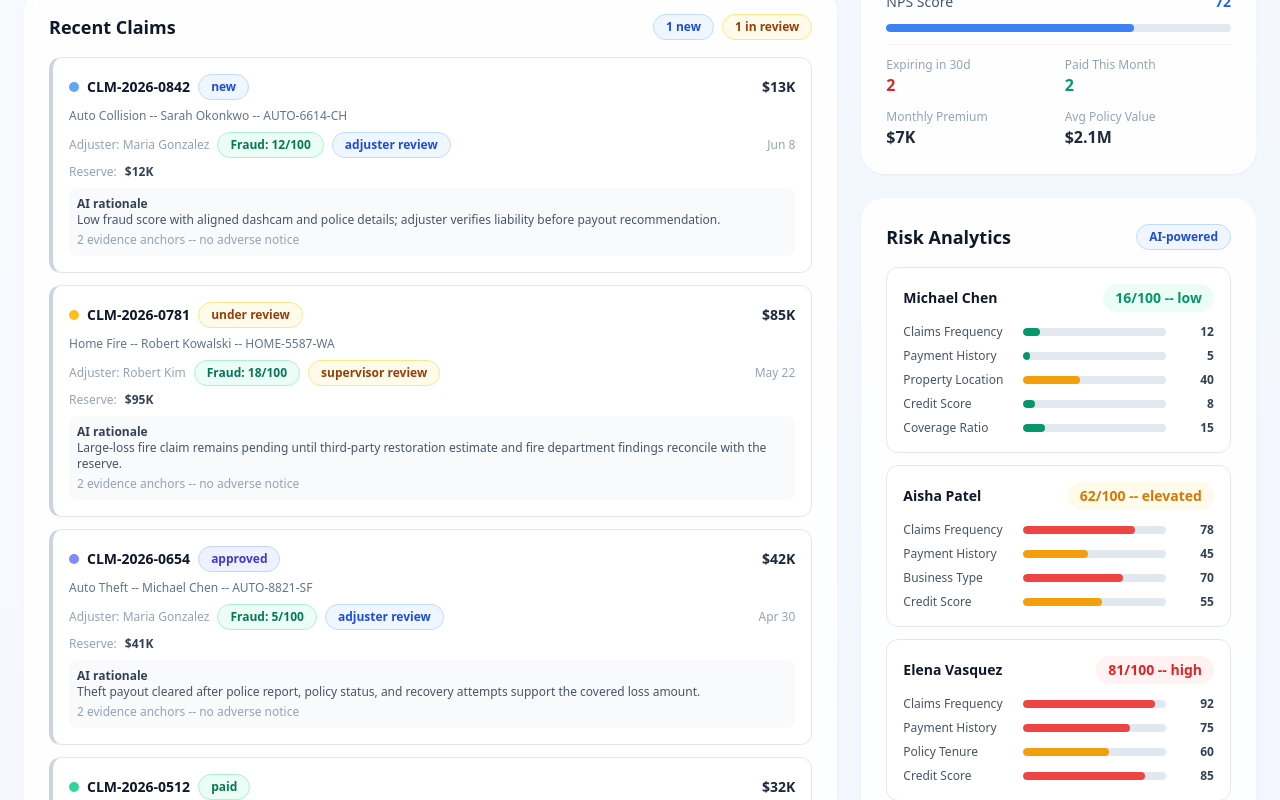
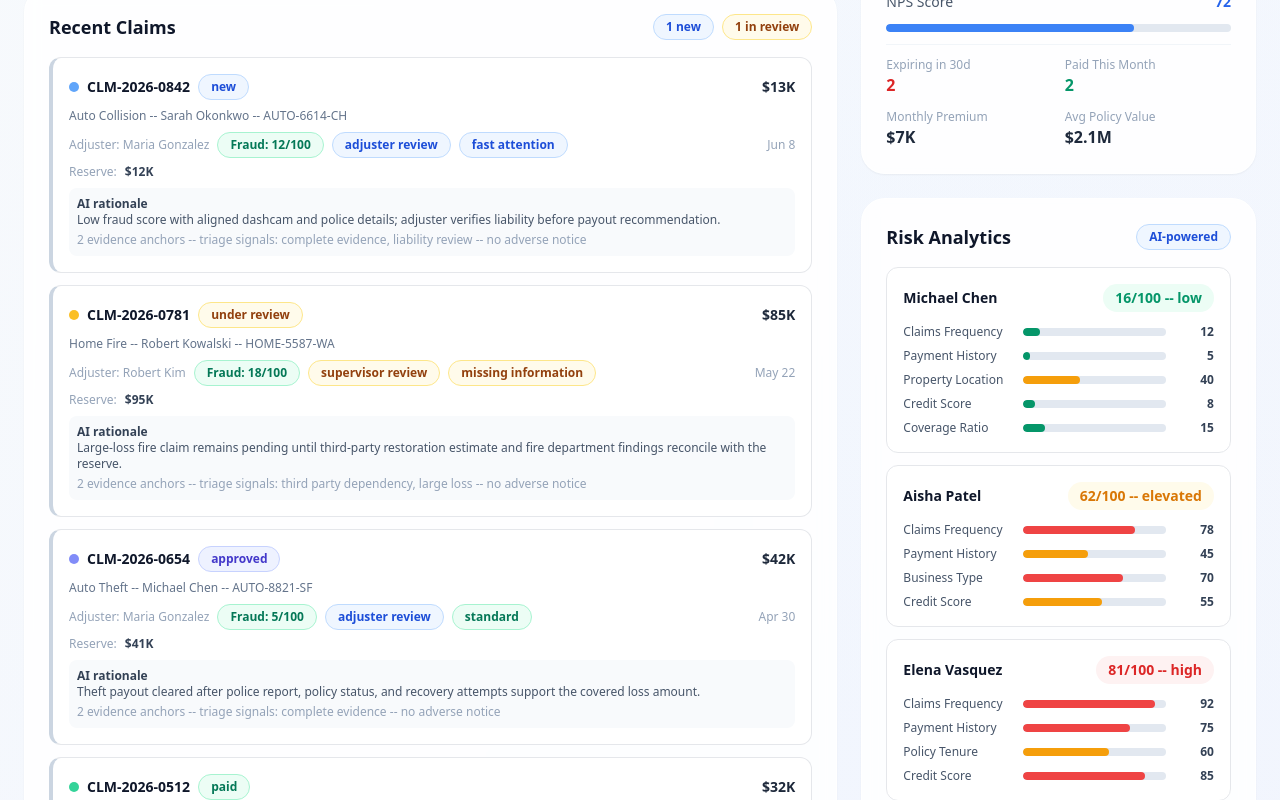
Before and after one commit to tensorgarden/insurtech-ai-platform, a Next.js app: page / in a window 1280 px wide. Shown: the part 940-1740 px from the top of the page. Built offline with nearby package versions, Linux system fonts and the light colour scheme.

Commit message:
Add governed claim triage lanes

```diff
--- a/src/app/page.tsx
+++ b/src/app/page.tsx
@@ -288,6 +288,16 @@ function ClaimCard({ claim }: { claim: Claim }) {
     legal_review: "purple",
   };
   const reviewGateLabel = claim.reviewGate.split("_").join(" ");
+  const triageLaneTone: Record<Claim["triageLane"], "green" | "blue" | "amber" | "purple"> = {
+    standard: "green",
+    fast_attention: "blue",
+    specialist_review: "purple",
+    missing_information: "amber",
+  };
+  const triageLaneLabel = claim.triageLane.split("_").join(" ");
+  const triageSignalsLabel = claim.triageSignals
+    .map((signal) => signal.split("_").join(" "))
+    .join(", ");
 
   const typeLabel: Record<string, string> = {
     auto_collision: "Auto Collision",
@@ -319,6 +329,7 @@ function ClaimCard({ claim }: { claim: Claim }) {
           <span className="text-slate-400">Adjuster: {claim.adjuster}</span>
           <Badge tone={fraudColor}>Fraud: {claim.aiFraudScore}/100</Badge>
           <Badge tone={reviewGateTone[claim.reviewGate]}>{reviewGateLabel}</Badge>
+          <Badge tone={triageLaneTone[claim.triageLane]}>{triageLaneLabel}</Badge>
         </div>
         <span className="text-slate-400">
           {new Date(claim.filedDate).toLocaleDateString("en-US", {
@@ -362,7 +373,8 @@ function ClaimCard({ claim }: { claim: Claim }) {
         <div className="font-semibold text-slate-700">AI rationale</div>
         <p>{claim.aiDecisionRationale}</p>
         <div className="mt-1 text-slate-400">
-          {claim.evidenceAnchors.length} evidence anchors --{" "}
+          {claim.evidenceAnchors.length} evidence anchors -- triage signals: {triageSignalsLabel}
+          {" -- "}
           {claim.adverseActionNoticeRequired ? "adverse notice required" : "no adverse notice"}
         </div>
       </div>
--- a/src/lib/demo-data.ts
+++ b/src/lib/demo-data.ts
@@ -311,6 +311,8 @@ export const demoClaims: Claim[] = [
     fnolChannel: "mobile_app",
     documentStatus: "complete",
     reviewGate: "adjuster_review",
+    triageLane: "fast_attention",
+    triageSignals: ["complete_evidence", "liability_review"],
     adverseActionNoticeRequired: false,
     aiDecisionRationale: "Low fraud score with aligned dashcam and police details; adjuster verifies liability before payout recommendation.",
     evidenceAnchors: [
@@ -337,6 +339,8 @@ export const demoClaims: Claim[] = [
     fnolChannel: "agent_portal",
     documentStatus: "pending_third_party",
     reviewGate: "supervisor_review",
+    triageLane: "missing_information",
+    triageSignals: ["third_party_dependency", "large_loss"],
     adverseActionNoticeRequired: false,
     aiDecisionRationale: "Large-loss fire claim remains pending until third-party restoration estimate and fire department findings reconcile with the reserve.",
     evidenceAnchors: [
@@ -363,6 +367,8 @@ export const demoClaims: Claim[] = [
     fnolChannel: "web_form",
     documentStatus: "complete",
     reviewGate: "adjuster_review",
+    triageLane: "standard",
+    triageSignals: ["complete_evidence"],
     adverseActionNoticeRequired: false,
     aiDecisionRationale: "Theft payout cleared after police report, policy status, and recovery attempts support the covered loss amount.",
     evidenceAnchors: [
@@ -389,6 +395,8 @@ export const demoClaims: Claim[] = [
     fnolChannel: "call_center",
     documentStatus: "complete",
     reviewGate: "legal_review",
+    triageLane: "specialist_review",
+    triageSignals: ["legal_exposure"],
     adverseActionNoticeRequired: false,
     aiDecisionRationale: "Liability settlement required legal review because medical bills and premises inspection findings drove the payout recommendation.",
     evidenceAnchors: [
@@ -415,6 +423,8 @@ export const demoClaims: Claim[] = [
     fnolChannel: "mobile_app",
     documentStatus: "complete",
     reviewGate: "adjuster_review",
+    triageLane: "standard",
+    triageSignals: ["complete_evidence"],
     adverseActionNoticeRequired: false,
     aiDecisionRationale: "Home theft claim paid after police report and item photos supported the scheduled personal-property loss.",
     evidenceAnchors: [
@@ -441,6 +451,8 @@ export const demoClaims: Claim[] = [
     fnolChannel: "call_center",
     documentStatus: "needs_review",
     reviewGate: "supervisor_review",
+    triageLane: "specialist_review",
+    triageSignals: ["high_fraud_score", "coverage_dispute", "adverse_action_risk"],
     adverseActionNoticeRequired: true,
     aiDecisionRationale: "Potential adverse claim decision is routed to supervisor review because policy records show a coverage gap and statements conflict.",
     evidenceAnchors: [
--- a/src/lib/types.ts
+++ b/src/lib/types.ts
@@ -11,6 +11,19 @@ export type FnolChannel = "mobile_app" | "agent_portal" | "call_center" | "web_f
 export type ClaimDocumentStatus = "complete" | "pending_customer" | "pending_third_party" | "needs_review";
 
 export type ClaimReviewGate = "auto_clear" | "adjuster_review" | "supervisor_review" | "legal_review";
+
+export type ClaimTriageLane = "standard" | "fast_attention" | "specialist_review" | "missing_information";
+
+export type ClaimTriageSignal =
+  | "complete_evidence"
+  | "missing_required_documents"
+  | "third_party_dependency"
+  | "large_loss"
+  | "high_fraud_score"
+  | "coverage_dispute"
+  | "legal_exposure"
+  | "adverse_action_risk"
+  | "liability_review";
 
 export type ClaimEvidenceSource =
   | "police_report"
@@ -64,6 +77,8 @@ export interface Claim {
   fnolChannel: FnolChannel;
   documentStatus: ClaimDocumentStatus;
   reviewGate: ClaimReviewGate;
+  triageLane: ClaimTriageLane;
+  triageSignals: ClaimTriageSignal[];
   adverseActionNoticeRequired: boolean;
   aiDecisionRationale: string;
   evidenceAnchors: ClaimEvidenceAnchor[];
```
Also changed, not shown: 1 other file (tests, documents, lock files or other folders).
